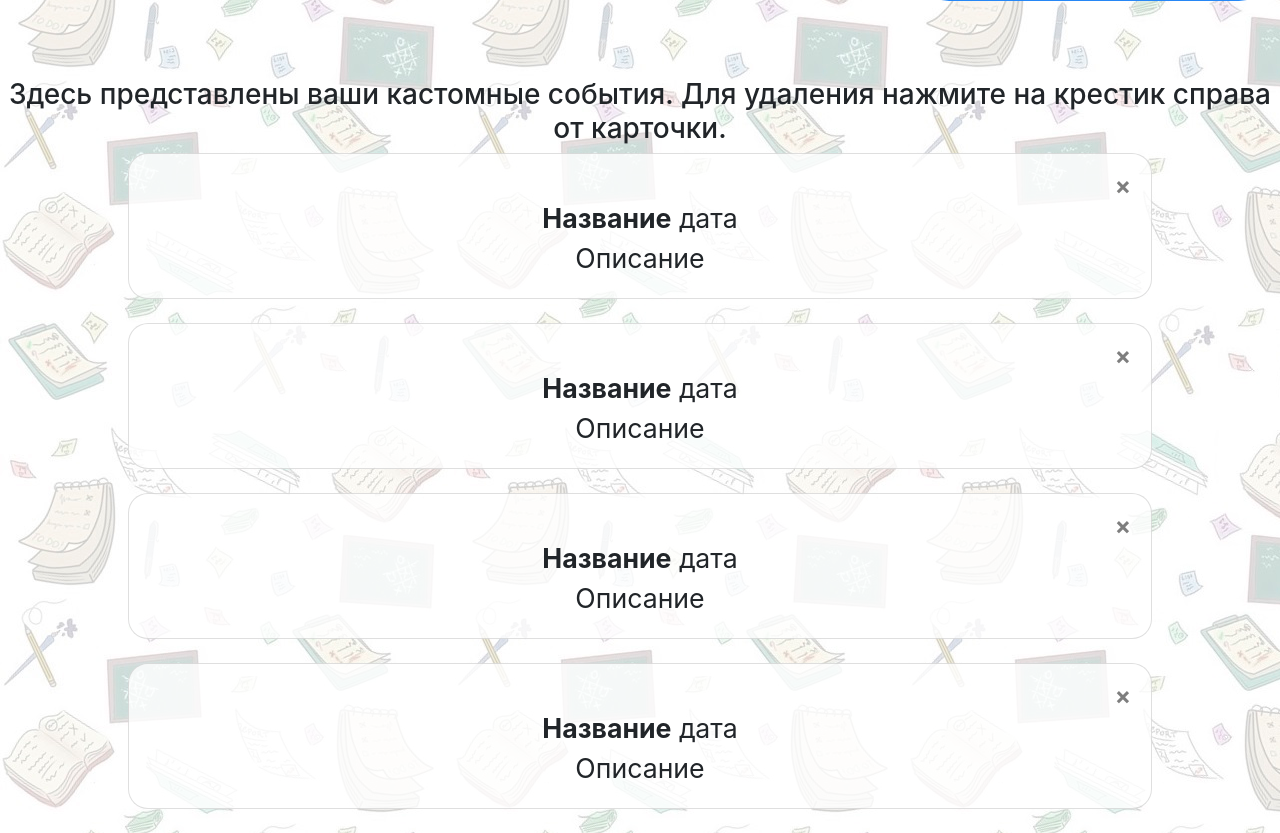
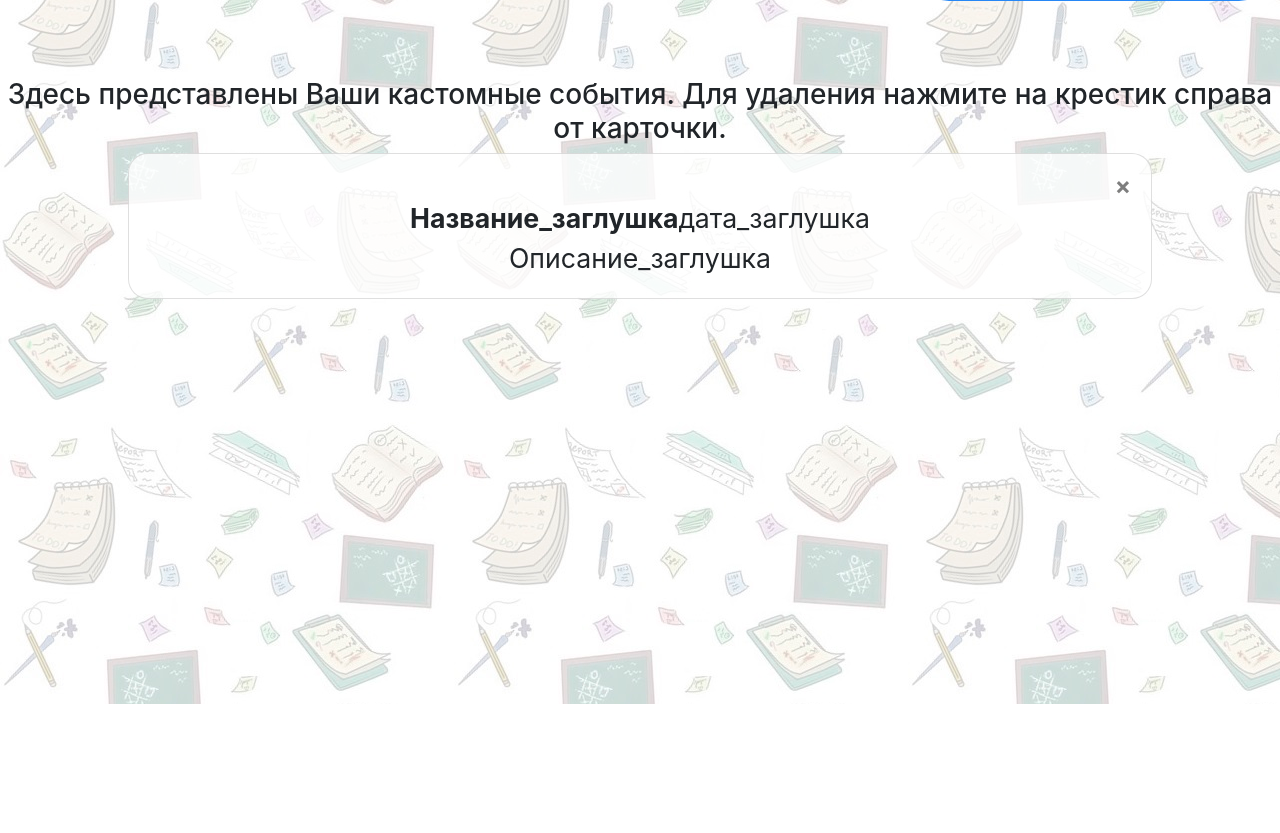
Before and after one commit to ScribaSSU/scriba-custom-events, a Flask app: page /events in a window 1280 px wide. Shown: the part 96-929 px from the top of the page. After the commit the page ends 800 px from the top, so only its background shows below. Run offline with Flask 2, Linux system fonts and the light colour scheme; some libraries are stand-ins or nearby versions.

Commit message:
Resolving conflicts

```diff
--- a/templates/custom_events.html
+++ b/templates/custom_events.html
@@ -3,29 +3,22 @@
 {% block title %}List of events{% endblock %}
 
 {% block content %}
-    <div style="text-align: center;">
+	<div style="text-align: center;">
 
-	   <h3>Здесь представлены ваши кастомные события. Для удаления нажмите на крестик справа от карточки.</h3>
+        <h3>Здесь представлены Ваши кастомные события. Для удаления нажмите на крестик справа от карточки.</h3>
 
         <div class="card" style="width: 80%; font-size: 20pt; border-radius: 20px; padding: 20px; background: rgba(255, 255, 255, 0.8); margin: auto; ">
-            <span class="close" style="text-align: right;"> &times;</span><a><b>Название</b> дата <br> </a>Описание
+            <span class="close" style="text-align: right;"> &times;</span><a><b>Название_заглушка</b>дата_заглушка<br></a>Описание_заглушка
         </div>
         <br>
 
-        <div class="card" style="width: 80%; font-size: 20pt; border-radius: 20px; padding: 20px; background: rgba(255, 255, 255, 0.8); margin: auto; ">
-            <span class="close" style="text-align: right;"> &times;</span><a><b>Название</b> дата <br> </a>Описание
-        </div>
-        <br>
+        {% for row in data %}
+            <div class="card" style="width: 80%; font-size: 20pt; border-radius: 20px; padding: 20px; background: rgba(255, 255, 255, 0.8); margin: auto; ">
+                <span class="close" style="text-align: right;"> &times;</span><a><b>{{row.event_name}}</b>{{row.date_begin}}<br></a>{{row.description}}
+            </div>
+            <br>
+        {% endfor %}
 
-        <div class="card" style="width: 80%; font-size: 20pt; border-radius: 20px; padding: 20px; background: rgba(255, 255, 255, 0.8); margin: auto; ">
-            <span class="close" style="text-align: right;"> &times;</span><a><b>Название</b> дата <br> </a>Описание
-        </div>
-        <br>
-
-        <div class="card" style="width: 80%; font-size: 20pt; border-radius: 20px; padding: 20px; background: rgba(255, 255, 255, 0.8); margin: auto; ">
-            <span class="close" style="text-align: right;"> &times;</span><a><b>Название</b> дата <br> </a>Описание
-        </div>
-        <br>
 	</div>
 
     <script>
```
